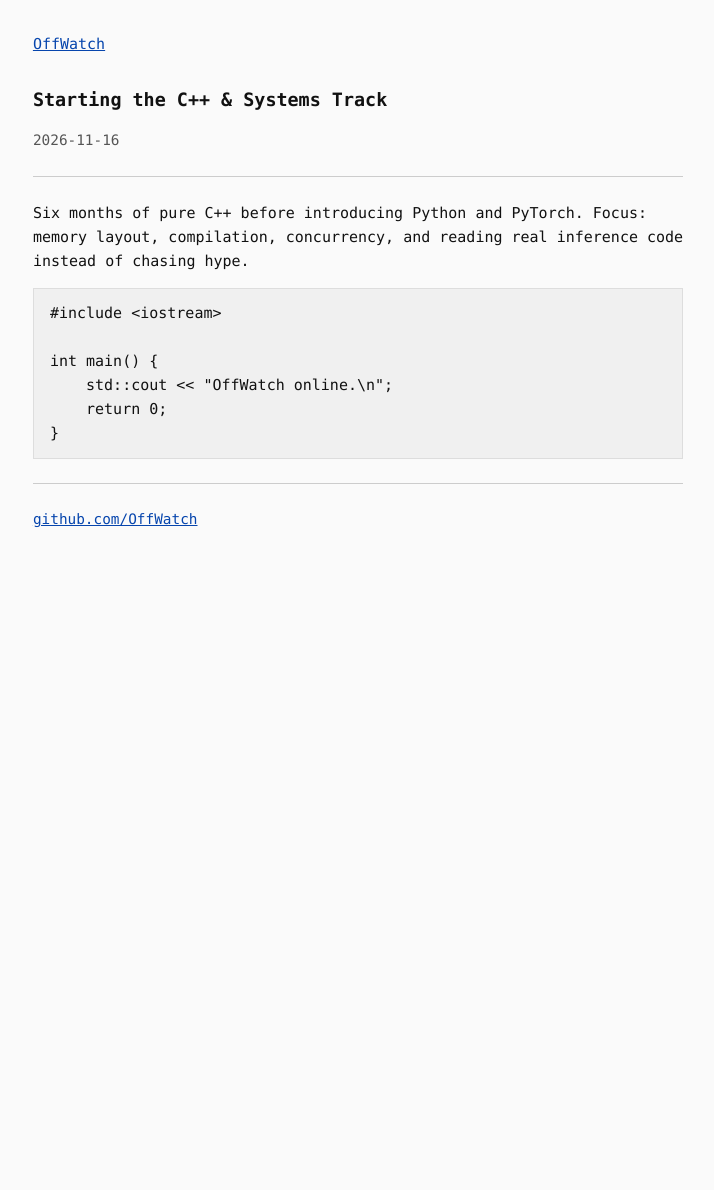
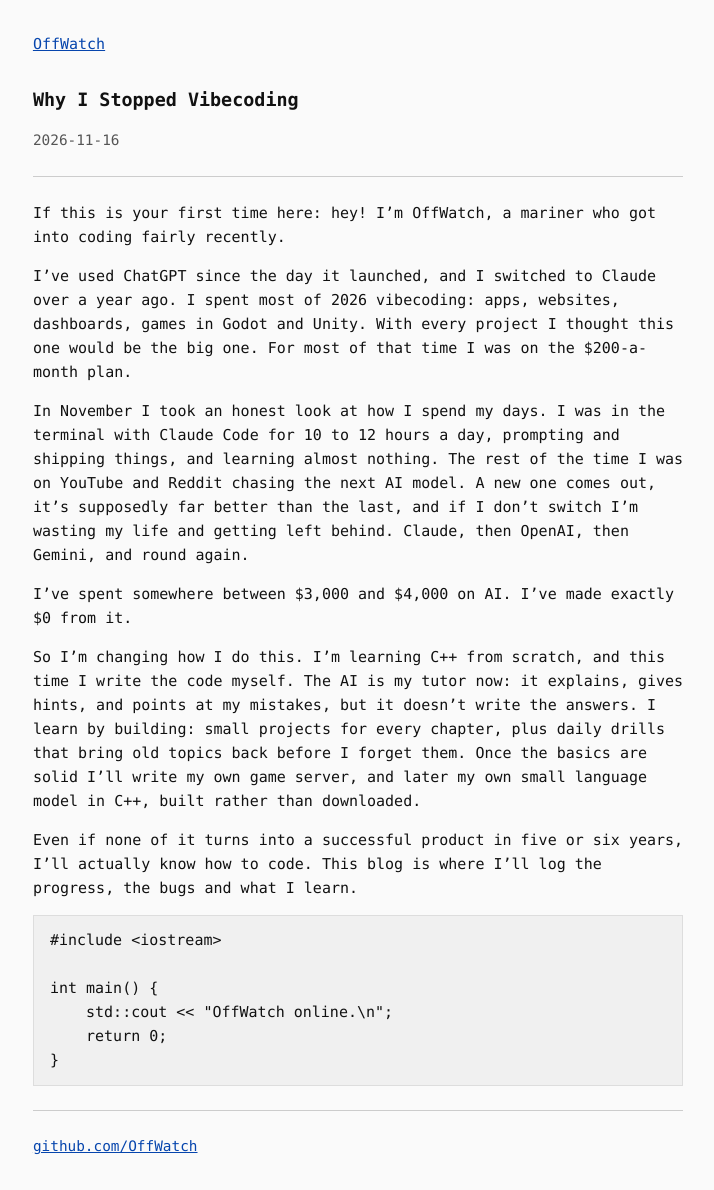
Before and after one commit to OffWatch/OffWatch.github.io, a Jekyll site: the page built from _posts/2026-11-16-starting-the-cpp-track.md, in a window 1280 px wide. Shown: the whole page, without its empty margins (282-996 px from the left). Built offline with Jekyll 4.4.1, drawn with Linux system fonts in a browser that asks for light colours; before the commit the page ends 900 px from its top, so only the background shows below that.

Commit message:
Edit post: 2026-11-16-starting-the-cpp-track

````diff
--- a/_posts/2026-11-16-starting-the-cpp-track.md
+++ b/_posts/2026-11-16-starting-the-cpp-track.md
@@ -1,10 +1,20 @@
 ---
 layout: post
-title: "Starting the C++ & Systems Track"
+title: Why I Stopped Vibecoding
 date: 2026-11-16
 ---
 
-Six months of pure C++ before introducing Python and PyTorch. Focus: memory layout, compilation, concurrency, and reading real inference code instead of chasing hype.
+If this is your first time here: hey! I'm OffWatch, a mariner who got into coding fairly recently.
+
+I've used ChatGPT since the day it launched, and I switched to Claude over a year ago. I spent most of 2026 vibecoding: apps, websites, dashboards, games in Godot and Unity. With every project I thought this one would be the big one. For most of that time I was on the $200-a-month plan.
+
+In November I took an honest look at how I spend my days. I was in the terminal with Claude Code for 10 to 12 hours a day, prompting and shipping things, and learning almost nothing. The rest of the time I was on YouTube and Reddit chasing the next AI model. A new one comes out, it's supposedly far better than the last, and if I don't switch I'm wasting my life and getting left behind. Claude, then OpenAI, then Gemini, and round again.
+
+I've spent somewhere between $3,000 and $4,000 on AI. I've made exactly $0 from it.
+
+So I'm changing how I do this. I'm learning C++ from scratch, and this time I write the code myself. The AI is my tutor now: it explains, gives hints, and points at my mistakes, but it doesn't write the answers. I learn by building: small projects for every chapter, plus daily drills that bring old topics back before I forget them. Once the basics are solid I'll write my own game server, and later my own small language model in C++, built rather than downloaded.
+
+Even if none of it turns into a successful product in five or six years, I'll actually know how to code. This blog is where I'll log the progress, the bugs and what I learn.
 
 ```cpp
 #include <iostream>
````
